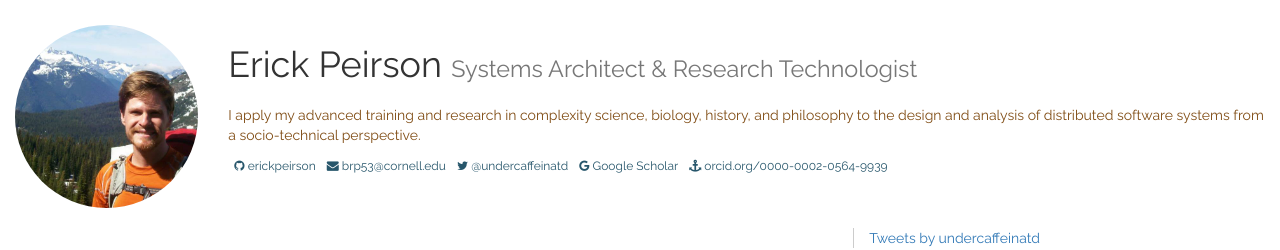
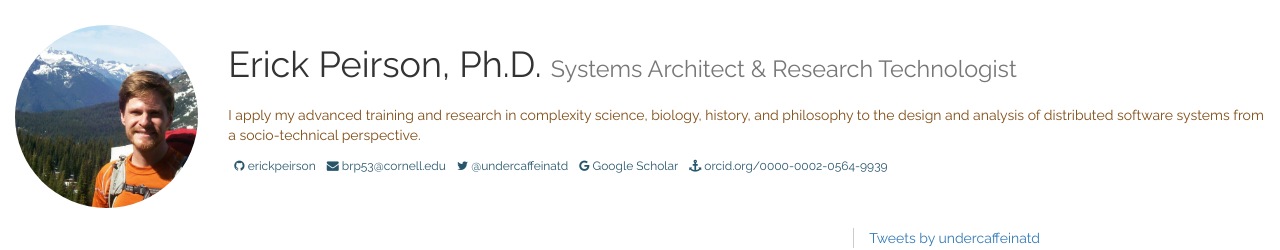
Before and after one commit to erickpeirson/erickpeirson.github.io, a Jekyll site: the page built from index.html, in a window 1280 px wide. Shown: the top 250 px of the page. Built offline with Jekyll 4.4.1, drawn with Linux system fonts in a browser that asks for light colours; the list of posts is cut into pages by our own code; comment, search, counter and statistics services are not loaded.

Commit message:
Update header.html

```diff
--- a/_includes/header.html
+++ b/_includes/header.html
@@ -3,7 +3,7 @@
         <img src="/assets/images/headshot.jpg" class="img img-responsive img-circle" />
     </div>
     <div class="col-sm-9 col-lg-10">
-        <div class="h1">Erick Peirson
+        <div class="h1">Erick Peirson, Ph.D.
             <span class="small">Systems Architect & Research Technologist</span>
         </div>
         <div class="h2" style="color: #804D15;"></div>
```
